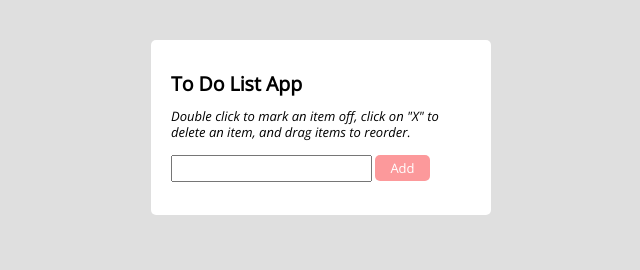
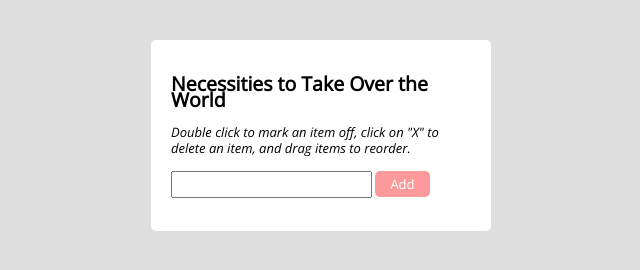
Before and after one commit to timmagithub/my-list-app, a plain HTML site: page index.html in a window 1280 px wide. Shown: the whole page, without its empty margins (319-959 px from the left). Drawn offline with nearby package versions, Linux system fonts and the light colour scheme.

Commit message:
Update index.html
fixed title to better portray content

```diff
--- a/index.html
+++ b/index.html
@@ -9,7 +9,7 @@
 
 <body>
 	<div class="container">
-		<h2>To Do List App</h2>
+		<h2>Necessities to Take Over the World</h2>
 		<p><em> Double click to mark an item off, click on "X" to delete an item, and drag items to reorder.</em></p>
 
 		<form name="toDoList">
```
